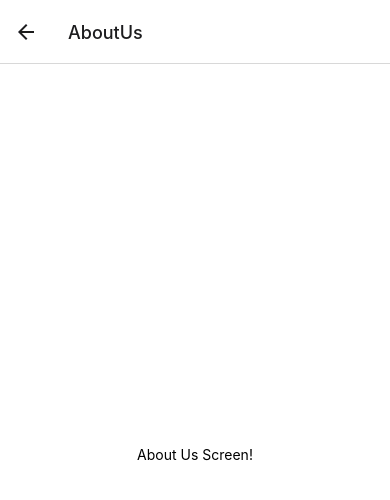
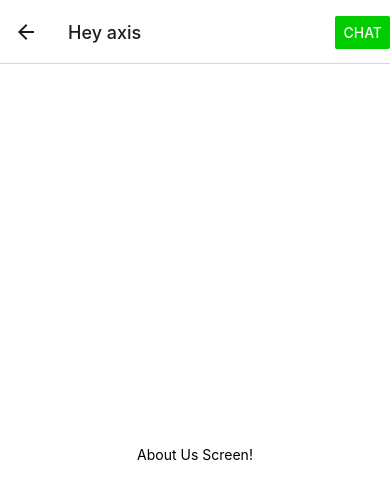
Before and after one commit to mayyassin/axisapp, a React Native app: screen /AboutUs in a window 390 px wide. Shown: the top 500 px of the page. Built offline with nearby package versions, Linux system fonts and the light colour scheme.

Commit message:
Navigation about us to chat

```diff
--- a/src/navigation/index.js
+++ b/src/navigation/index.js
@@ -1,5 +1,5 @@
 import React from "react";
-import { View, Text } from "react-native";
+import { Button, View, Text } from "react-native";
 import { NavigationContainer } from "@react-navigation/native";
 import { createNativeStackNavigator } from "@react-navigation/native-stack";
 import Home from "../screens/Home";
@@ -14,7 +14,20 @@ function RootNavigator() {
       <Stack.Navigator>
         <Stack.Screen name="Home" component={Home} />
         <Stack.Screen name="Chat" component={ChatScreen} />
-        <Stack.Screen name="AboutUs" component={AboutUs} />
+        <Stack.Screen
+          name="AboutUs"
+          component={AboutUs}
+          options={({ navigation }) => ({
+            title: "Hey axis",
+            headerRight: () => (
+              <Button
+                onPress={() => navigation.navigate("Chat")}
+                title="Chat"
+                color="#00cc00"
+              />
+            ),
+          })}
+        />
       </Stack.Navigator>
     </NavigationContainer>
   );
```
